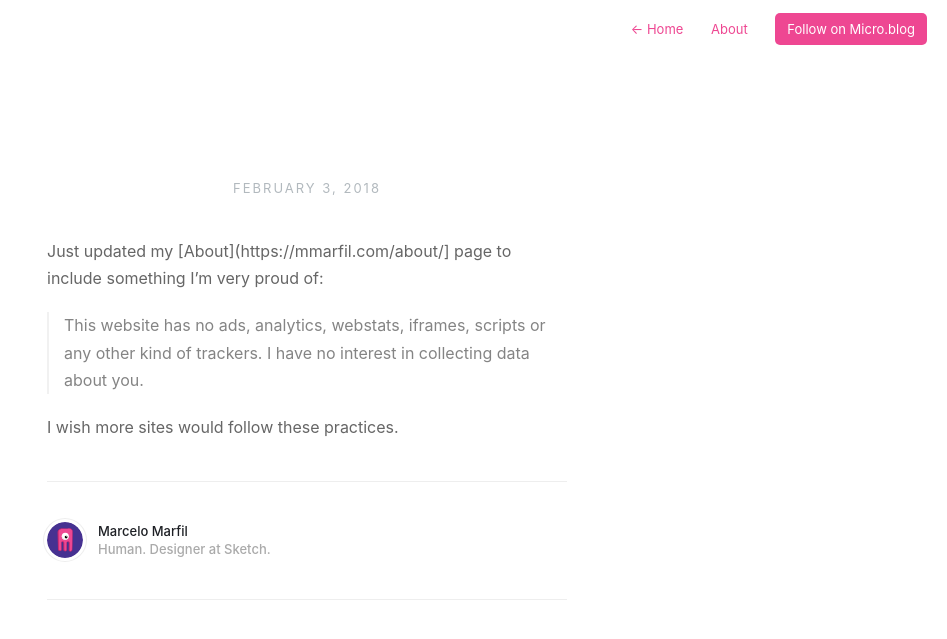
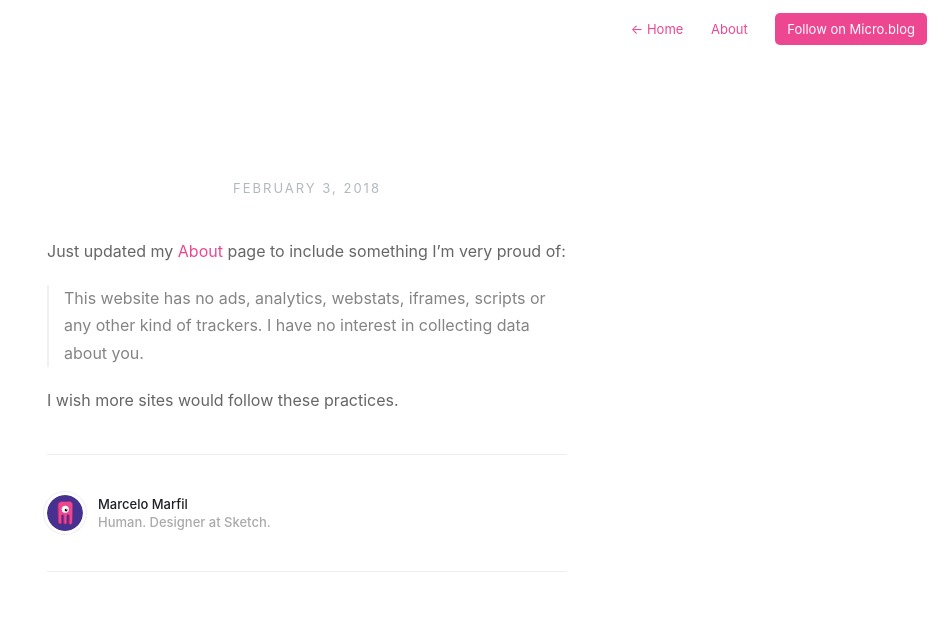
Before and after one commit to lifeinoppo/netlify, a Jekyll site: the page built from _posts/2018-02-03-status-114531.markdown, in a window 1280 px wide. Shown: the top 639 px of the page, without its empty margins (333-1280 px from the left). Built offline with Jekyll 4.4.1, drawn with Linux system fonts in a browser that asks for light colours.

Commit message:
fix link

```diff
--- a/_posts/2018-02-03-status-114531.markdown
+++ b/_posts/2018-02-03-status-114531.markdown
@@ -3,7 +3,7 @@ title: ""
 date: 2018-02-03 11:45:31 -0200
 ---
 
-Just updated my [About](https://mmarfil.com/about/] page to include something I'm very proud of:
+Just updated my [About](https://mmarfil.com/about/) page to include something I'm very proud of:
 
 > This website has no ads, analytics, webstats, iframes, scripts or any other kind of trackers. I have no interest in collecting data about you.
 
```
